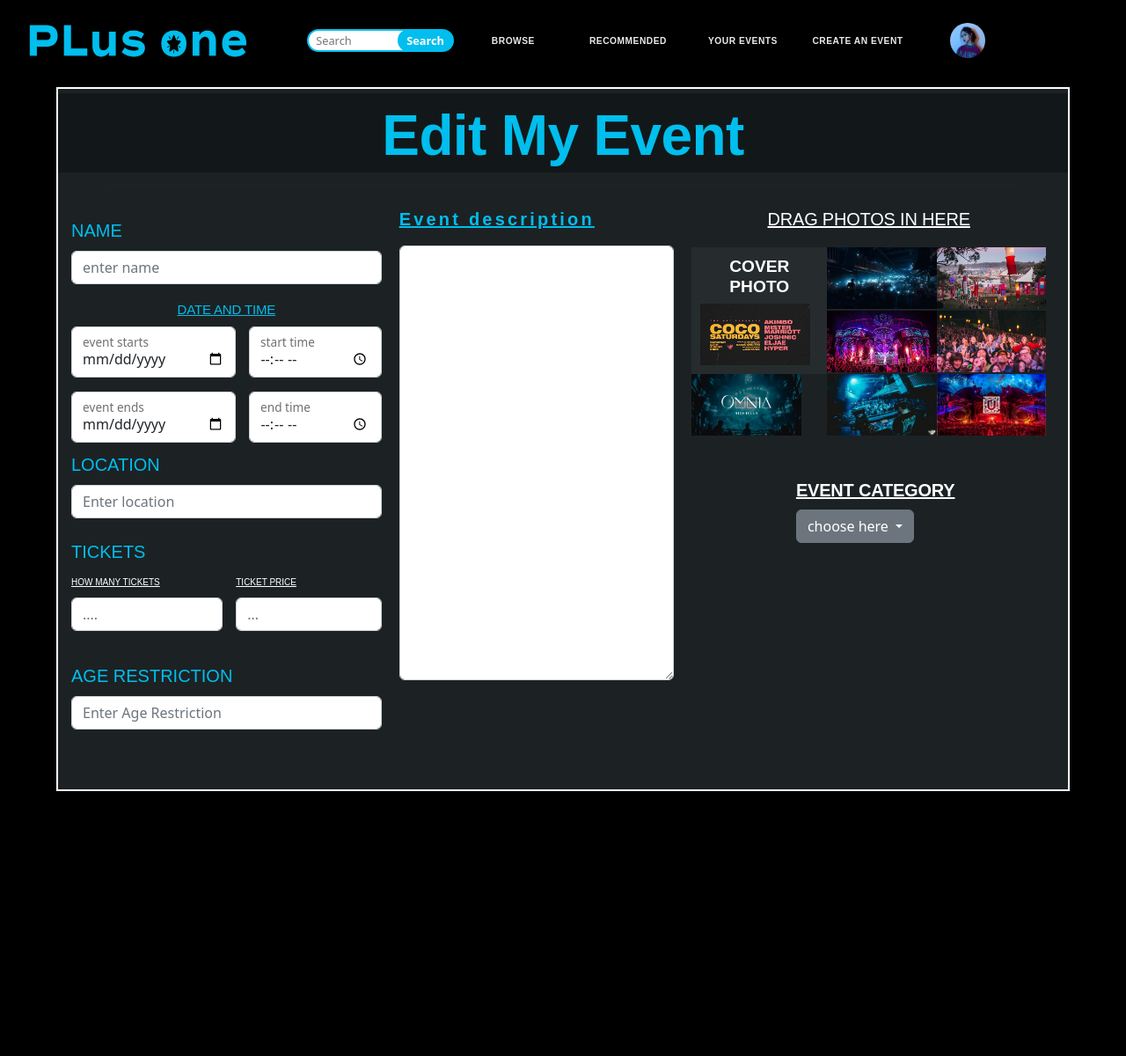
After one commit to mboothy/IAB207Project, a Flask app: page /edit/1/ in a window 1280 px wide. The commit adds this page. Shown: the whole page at 88% size. Run offline with Flask 2, Linux system fonts and the light colour scheme; data comes from the database, SQL or seed files in the repository; some libraries are stand-ins or nearby versions; some web fonts are replaced; grey boxes are pictures that could not be loaded.

Commit message:
added edit my event page

```diff
--- /dev/null
+++ b/website/static/css/edit_a_hosted_event.css
@@ -0,0 +1,373 @@
+:root {
+    --pirilightblack: #0e0e0e;
+    --piriblue: #00beed;
+}
+
+.banner {
+    width: 100%;
+    height: 1200px;
+    position: relative;
+    overflow: hidden;
+}
+
+.slider {
+    width: 100%;
+    height: 1200px;
+    position: absolute;
+    top: 0;
+
+}
+
+#slideImg {
+    width: 100%;
+    height: 1200px;
+    object-fit: cover;
+}
+
+.overlay {
+    width: 100%;
+    height: 1200px;
+    background: linear-gradient(rgba(0, 0, 0, 0.7), rgba(0, 0, 0, 0.7), );
+    position: absolute;
+    top: 0;
+    vertical-align: middle;
+    justify-content: center;
+    display: flex;
+    flex-direction: column;
+}
+
+.mainsection {
+    margin-top: 10px;
+    background-color: #1c2224;
+    width: clamp(100px, 90vw, 1200px);
+    height: 800px;
+    padding-bottom: 10px;
+    margin: auto;
+    margin-top: 0px;
+    position: relative;
+    display: flex;
+    flex-direction: row;
+    flex-wrap: wrap;
+    border: 2px solid white;
+}
+
+.titlecontainer {
+    background-color: #121819;
+    width: clamp(320px, 90vw, 1200px);
+    height: clamp(60px, 15vw, 90px);
+    margin: auto;
+    margin-top: 5px;
+    position: relative;
+    display: flex;
+    flex-direction: column;
+    padding-top: clamp(5px, 1vw, 10px);
+}
+
+.heading {
+    justify-content: center;
+    color: #00beed;
+    align-self: center;
+    text-align: center;
+    font-family: "Montserrat", sans-serif;
+    font-weight: 700 !important;
+}
+
+.line {
+    background-color: white;
+    height: 2px;
+    opacity: 70%;
+    margin: auto;
+    margin-top: 10px;
+    margin-bottom: 10px;
+}
+
+.sectionbody {
+    width: auto;
+    padding: 15px;
+
+    display: flex;
+    flex-direction: row;
+    flex-wrap: wrap;
+}
+
+.left_column {
+    padding-right: 20px;
+    order: 1;
+    display: flex;
+    flex-direction: column;
+    align-items: center;
+    flex: 1 1 150px;
+}
+
+.middle_column {
+    padding: 0px 10px 10px 0px;
+    order: 2;
+    flex: 1 1 100px;
+    display: flex;
+    flex-direction: column;
+    width: 100%;
+}
+
+.middle_column h2 {
+    text-decoration: underline;
+    letter-spacing: 0.2rem;
+    color: var(--piriblue);
+    font-size: 20px;
+    text-align: left;
+    font-family: "Montserrat", sans-serif;
+    font-weight: 700 !important;
+    padding-bottom: 10px;
+}
+
+.eventdescription {
+    min-height: 600px;
+    background-color: white;
+    padding: 0 0px 0 10px;
+    color: black;
+    font-size: clamp(10px, 1vw, 20px);
+    font-family: "Montserrat", sans-serif;
+    font-weight: 600;
+}
+
+.right_column {
+    order: 3;
+    flex: 1 1 200px;
+    width: auto;
+
+    display: flex;
+    flex-direction: column;
+    align-items: center;
+}
+
+.ticketsdiv {
+    width: 100%;
+    display: inline-flex;
+}
+
+.dateandtime h1 {
+    padding-top: 10px;
+    font-size: 15px;
+    color: var(--piriblue);
+    text-align: left;
+    text-transform: uppercase;
+    text-decoration: underline;
+    font-family: "Montserrat", sans-serif;
+    font-weight: 400;
+    grid-area: 1 / 1 / span 1 / span 2;
+    margin-bottom: 10px;
+}
+
+.dateandtime {
+    width: 100%;
+    align-self: flex-start;
+    padding: 0 0px 0 0px;
+    display: grid;
+    grid-template-columns: auto auto;
+    grid-template-rows: auto auto auto;
+    grid-column-gap: 15px;
+
+}
+
+#event_starts {
+    grid-area: 2/1 / span 1 / span 1;
+}
+
+#event_ends {
+    grid-area: 3 / 1 / span 1 / span 1;
+}
+
+#start_time {
+    grid-area: 2/2/ span 1 / span 1;
+}
+
+#end_time {
+    grid-area: 3/2/ span 1 / span 1;
+}
+
+#floatingInput {
+    font-size: clamp(2px, 0.8vw 10px);
+}
+
+.form-label {
+    font-size: 20px;
+    color: var(--piriblue);
+    text-align: left;
+    text-transform: uppercase;
+    font-family: "Montserrat", sans-serif;
+    font-weight: 400;
+
+}
+
+#locationdiv {
+    padding-top: 10px;
+    width: 100%;
+    align-self: flex-start;
+}
+
+#age_resitrict_div {
+    padding-top: 10px;
+    width: 100%;
+    align-self: flex-start;
+}
+
+
+.ticketsdiv {
+    display: grid;
+    padding: 10px 0px 10px 0px;
+    grid-template-columns: auto auto;
+    grid-template-rows: auto auto;
+    grid-column-gap: 15px;
+}
+
+.ticketsdiv h3 {
+    font-size: 20px;
+    color: var(--piriblue);
+    text-align: left;
+    text-transform: uppercase;
+    font-family: "Montserrat", sans-serif;
+    font-weight: 400;
+    grid-area: 1/1 / span 1 / span 2;
+}
+
+.form-label2 {
+    font-size: 10px;
+    color: white;
+    text-decoration: underline;
+    text-align: left;
+    text-transform: uppercase;
+    font-family: "Montserrat", sans-serif;
+    font-weight: 400;
+    margin-bottom: 10px;
+}
+
+#how_many-tickets {
+    grid-area: 2/1 / span 1/ span 1;
+}
+
+#ticket_price {
+    grid-area: 2/2 / span 1/ span 1;
+}
+
+.categorydiv {
+    align-self: center;
+    padding-left: 15px;
+}
+
+.categorydiv h1 {
+    margin-top: 40px;
+    font-size: clamp(15px, 2vw, 30px);
+    color: var(--piriblue);
+    text-align: left;
+    text-transform: uppercase;
+    font-family: "Montserrat", sans-serif;
+    font-weight: 700 !important;
+    margin-bottom: 10px;
+}
+
+.nameevent {
+    width: 100%;
+    align-self: flex-start;
+    padding: 10px 0px 10px 0px;
+}
+
+.right_column h1 {
+    font-size: clamp(15px, 2vw, 20px);
+    color: white;
+    text-decoration: underline;
+    text-transform: uppercase;
+    font-family: "Montserrat", sans-serif;
+    font-weight: 400;
+    margin-bottom: 10px;
+
+}
+
+.photosdiv {
+    padding: 10px;
+    display: grid;
+    grid-template-columns: auto auto auto;
+    grid-template-rows: auto auto auto;
+    justify-content: space-between;
+}
+
+.special_photo {
+    grid-area: 1/1/ span 2/ span 1;
+    padding: 10px;
+    background-color: #262c2e;
+}
+
+.special_photo h2 {
+    font-size: clamp(10px, 1.5vw, 30px);
+    color: white;
+    text-align: center;
+    text-transform: uppercase;
+    font-family: "Montserrat", sans-serif;
+    font-weight: 600;
+}
+
+.importimgs {
+    aspect-ratio: 16/9;
+    width: auto;
+    height: 70px;
+}
+
+#exampleFormControlTextarea1 {
+    width: 100%;
+}
+
+#locationinput {
+    width: 100%;
+}
+
+#enternameinput {
+    width: 100%;
+}
+
+@media screen and (max-width:600px) {
+    .left_column {
+        padding-right: 0%;
+        order: 1;
+        display: flex;
+        flex-direction: column;
+        align-items: center;
+        flex: 1 1 150px;
+    }
+}
+
+@media screen and (min-width:480px) and (max-width:600px) {
+    .middle_column {
+        padding: 0px 0px 10px 0px;
+        order: 2;
+        flex: 1 1 100px;
+        display: flex;
+        flex-direction: column;
+        width: 100%;
+    }
+
+    .left_column {
+        padding-right: 10px;
+        order: 1;
+        display: flex;
+        flex-direction: column;
+        align-items: center;
+        flex: 1 1 150px;
+    }
+}
+
+@media screen and (max-width:480px) {
+    .photosdiv {
+        display: grid;
+        grid-template-columns: auto auto;
+        grid-template-rows: auto auto auto auto;
+        justify-content: space-between;
+    }
+
+    .middle_column {
+        padding: 0% 5px 0px 0px;
+        order: 2;
+        flex: 1 1 100px;
+        display: flex;
+        flex-direction: column;
+        width: auto;
+        justify-content: center;
+    }
+}
--- a/website/static/css/hosted_events.css
+++ b/website/static/css/hosted_events.css
@@ -118,6 +118,7 @@
 }
 
 .cardbutton {
+    text-decoration: none;
     font-family: "Montserrat", sans-serif;
     font-weight: 600;
     color: white;
--- a/website/templates/Hosted_events.html
+++ b/website/templates/Hosted_events.html
@@ -21,7 +21,7 @@
                 <h1>{{event.startDate}} – {{event.endDate}}</h1>
                 <h2>{{event.name}}</h2>
                 <p>{{event.description}}</p>
-                <button class="cardbutton" href="/edit/{{event.eventId}}">Edit</button>
+                <a class="cardbutton" href="/edit/{{event.eventId}}">Edit</a>
             </div>
             <h3>{{event.status}}</h3>
         </div>
--- /dev/null
+++ b/website/templates/edit_a_hosted_event.html
@@ -0,0 +1,109 @@
+{% extends "base.html" %}
+
+{% block head %}
+<link rel="stylesheet" href="/static/css/edit_a_hosted_event.css">
+{% endblock %}
+
+{% block header %}
+<video
+    src="https://player.vimeo.com/progressive_redirect/playback/727922541/rendition/1080p/file.mp4?loc=external&amp;signature=cbfc2ec884c2abea8922dbc94e0821a1683b460e02d30925c5b3361882c1d2b3"
+    autoplay="" loop="" muted="" playsinline=""></video>
+{% endblock %}
+
+{% block content %}
+<div class="mainsection">
+    <div class="titlecontainer">
+        <h1 class="heading">Edit My event</h1>
+        <hr class="line" width="90%" />
+    </div>
+    <div class="sectionbody">
+        <div class="left_column">
+            <div class="nameevent">
+                <label for="exampleFormControlInput1" class="form-label">name</label>
+                <input type="email" class="form-control" id="enternameinput" placeholder="enter name">
+            </div>
+            <div class="dateandtime">
+                <h1>Date and Time</h1>
+                <div class="form-floating mb-3" id="event_starts">
+                    <input type="date" class="form-control" id="floatingInput" placeholder="name@example.com">
+                    <label for="floatingInput">event starts</label>
+                </div>
+                <div class="form-floating 2" id="event_ends">
+                    <input type="date" class="form-control" id="floatingInput" placeholder="Password">
+                    <label for="floatingInput">event ends</label>
+                </div>
+                <div class="form-floating mb-3" id="start_time">
+                    <input type="time" class="form-control" id="floatingInput" placeholder="name@example.com">
+                    <label for="floatingInput">start time</label>
+                </div>
+                <div class="form-floating 2" id="end_time">
+                    <input type="time" class="form-control" id="floatingInput" placeholder="Password">
+                    <label for="floatingInput">end time</label>
+                </div>
+            </div>
+            <div class="mb-3" id="locationdiv">
+                <label for="exampleFormControlInput1" class="form-label">Location</label>
+                <input type="email" class="form-control" id="locationinput" placeholder="Enter location">
+            </div>
+            <div class="ticketsdiv">
+                <h3>tickets</h3>
+                <div class="quanity">
+                    <div class="mb-3" id="how_many-tickets">
+                        <label for="exampleFormControlInput1" class="form-label2">How many
+                            tickets</label>
+                        <input type="number" class="form-control" id="exampleFormControlInput1" placeholder="....">
+                    </div>
+                </div>
+                <div class="ticketprice">
+                    <div class="mb-3" id="ticket_price">
+                        <label for="exampleFormControlInput1" class="form-label2">ticket price</label>
+                        <input type="number" class="form-control" id="exampleFormControlInput1" placeholder="...">
+                    </div>
+                </div>
+            </div>
+            <div class="mb-3" id="age_resitrict_div">
+                <label for="exampleFormControlInput1" class="form-label">Age Restriction</label>
+                <input type="age" class="form-control" id="ageinput" placeholder="Enter Age Restriction">
+            </div>
+        </div>
+        <div class="middle_column">
+            <h2>Event description</h2>
+            <div class="mb-3">
+                <textarea class="form-control" id="exampleFormControlTextarea1" rows="20"></textarea>
+            </div>
+        </div>
+        <div class="right_column">
+            <h1>drag photos in here</h1>
+            <div class="photosdiv">
+                <div class="special_photo">
+                    <h2>Cover photo</h2>
+                    <img class="importimgs" src="/static/imgs/events/themet3.jpg" alt="">
+                </div>
+                <img class="importimgs" src="/static/imgs/carousel images/club2.jpg" alt="">
+                <img class="importimgs" src="/static/imgs/carousel images/splendour.jpg" alt="">
+                <img class="importimgs" src="/static/imgs/carousel images/ultra.jpg" alt="">
+                <img class="importimgs" src="/static/imgs/carousel images/splendour3.jpg" alt="">
+                <img class="importimgs" src="/static/imgs/events/omnia.jpg" alt="">
+                <img class="importimgs" src="/static/imgs/events/themet2.jpg" alt="">
+                <img class="importimgs" src="/static/imgs/events/untold.jpg" alt="">
+            </div>
+            <div class="categorydiv">
+                <h1>Event category</h1>
+                <div class="dropdown">
+                    <button class="btn btn-secondary dropdown-toggle" type="button" data-bs-toggle="dropdown"
+                        aria-expanded="false">
+                        choose here
+                    </button>
+                    <ul class="dropdown-menu">
+                        <li><a class="dropdown-item" href="#">Club</a></li>
+                        <li><a class="dropdown-item" href="#">Festival</a></li>
+                        <li><a class="dropdown-item" href="#">Concert</a></li>
+                        <li><a class="dropdown-item" href="#">Bar</a></li>
+                        <li><a class="dropdown-item" href="#">Dj</a></li>
+                    </ul>
+                </div>
+            </div>
+        </div>
+    </div>
+</div>
+{% endblock %}
--- a/website/views.py
+++ b/website/views.py
@@ -8,7 +8,6 @@ views = Blueprint('views', __name__)
 
 
 @views.route('/')
-
 def home_page():
     args = request.args
     eventType = args.get('type')
@@ -16,7 +15,7 @@ def home_page():
         events = Events.query.filter_by(type=eventType).all()
     else:
         events = Events.query.all()
-    return render_template("index.html", events=events, filter=eventType,user=current_user)
+    return render_template("index.html", events=events, filter=eventType, user=current_user)
 
 
 @views.route('/Your_events')
@@ -28,7 +27,13 @@ def Yourevents_page():
 @views.route('/Create_an_event')
 @login_required
 def Create_an_event_page():
-    return render_template("create_an_event.html",user=current_user)
+    return render_template("create_an_event.html", user=current_user)
+
+
+@views.route('/edit/<int:event_id>/')
+def Edit_a_hosted_event(event_id):
+    event = Events.query.get_or_404(event_id)
+    return render_template("edit_a_hosted_event.html", event=event, user=current_user)
 
 
 @views.route('/Hosted_events')
@@ -37,10 +42,10 @@ def Hosted_events_page():
 
     authorUsername = current_user.username
     events = Events.query.filter_by(author=authorUsername).all()
-    return render_template("Hosted_events.html", events=events,user=current_user)
+    return render_template("Hosted_events.html", events=events, user=current_user)
 
 
 @views.route('/event/<int:event_id>/')
 def Event_details(event_id):
     event = Events.query.get_or_404(event_id)
-    return render_template("event_details_page.html", event=event,user=current_user)
+    return render_template("event_details_page.html", event=event, user=current_user)
```
